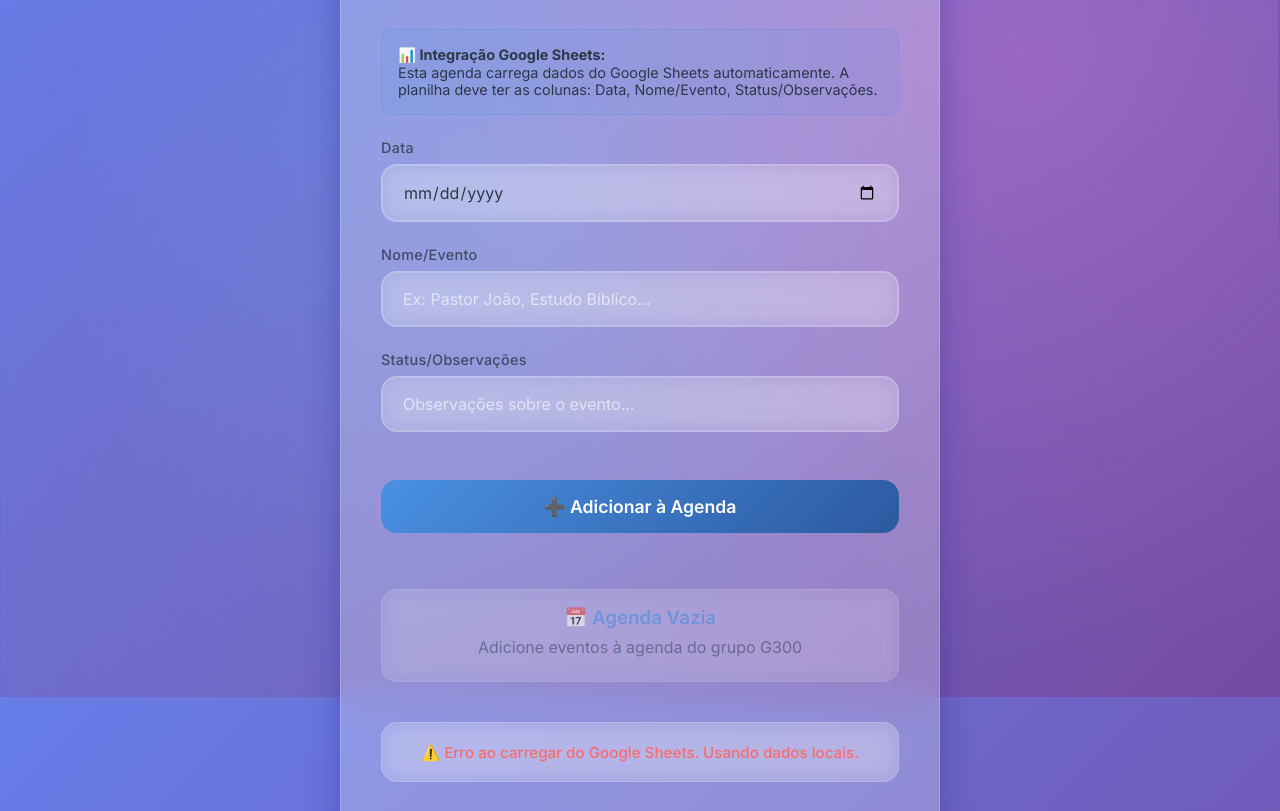
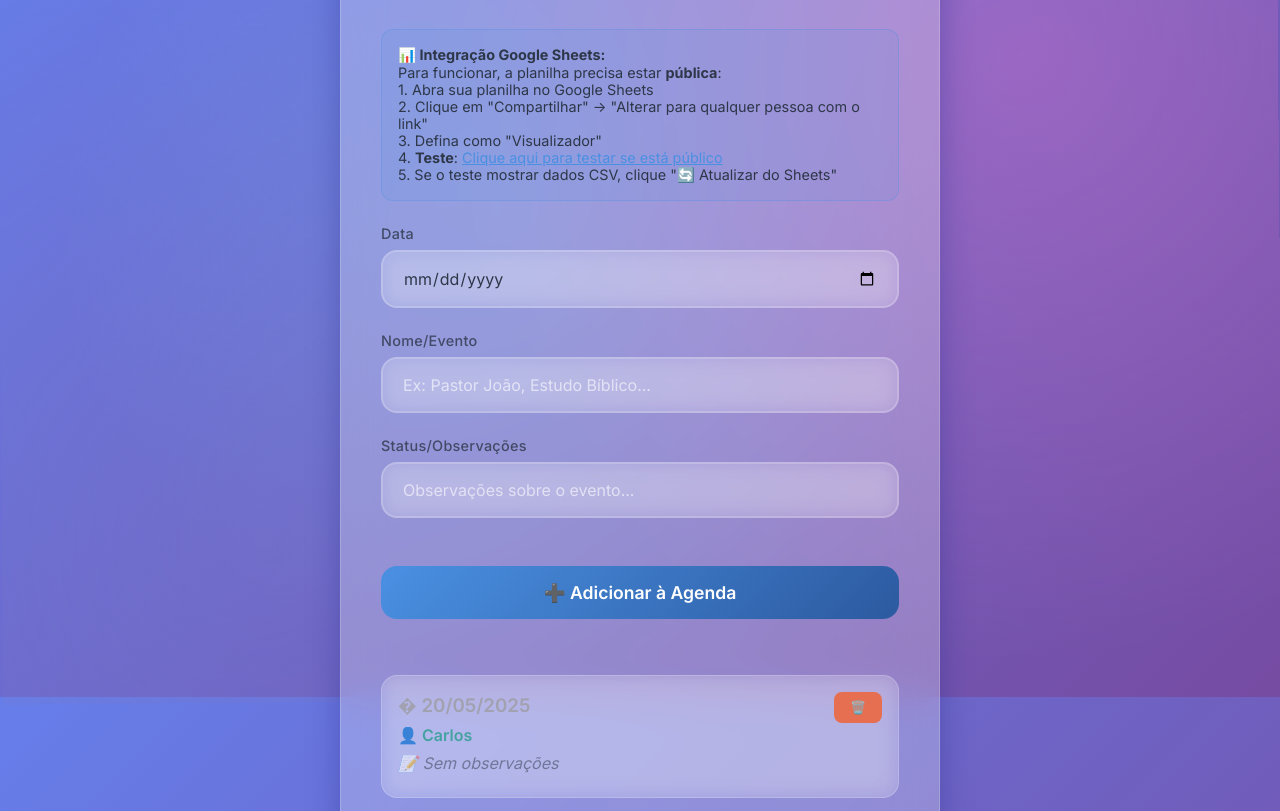
Before and after one commit to hikdobrazil/G300-Agenda, a plain HTML site: page index.html in a window 1280 px wide. Shown: the part 103-914 px from the top of the page. Drawn offline with Linux system fonts and the light colour scheme; no server answers.

Commit message:
Enhance Google Sheets integration instructions and error handling in agenda

```diff
--- a/index.html
+++ b/index.html
@@ -378,7 +378,12 @@
 
         <div style="background: rgba(74, 144, 226, 0.1); border: 1px solid rgba(74, 144, 226, 0.3); border-radius: 12px; padding: 1rem; margin-bottom: 1.5rem; font-size: 0.9rem;">
             <strong>📊 Integração Google Sheets:</strong><br>
-            Esta agenda carrega dados do Google Sheets automaticamente. A planilha deve ter as colunas: Data, Nome/Evento, Status/Observações.
+            Para funcionar, a planilha precisa estar <strong>pública</strong>:<br>
+            1. Abra sua planilha no Google Sheets<br>
+            2. Clique em "Compartilhar" → "Alterar para qualquer pessoa com o link"<br>
+            3. Defina como "Visualizador"<br>
+            4. <strong>Teste</strong>: <a href="https://docs.google.com/spreadsheets/d/1hS2Se47oOOcyeNXSpYYhQi4u8N2AoAm5aHiFJ58MfLk/export?format=csv&gid=0" target="_blank" style="color: #4a90e2;">Clique aqui para testar se está público</a><br>
+            5. Se o teste mostrar dados CSV, clique "🔄 Atualizar do Sheets"
         </div>
 
         <div class="input-group">
@@ -465,29 +470,103 @@
             try {
                 showResult('📊 Carregando agenda do Google Sheets...');
 
-                // For now, we'll use a public CSV export URL as a fallback
-                // This works without API key but requires the sheet to be public
+                // Test the CSV export URL
                 const csvUrl = `https://docs.google.com/spreadsheets/d/${SHEET_ID}/export?format=csv&gid=0`;
 
+                console.log('Tentando acessar:', csvUrl);
+
                 const response = await fetch(csvUrl);
+                console.log('Status da resposta:', response.status);
+                console.log('URL final:', response.url);
+
                 const csvText = await response.text();
+                console.log('Primeiros 200 caracteres da resposta:', csvText.substring(0, 200));
 
-                if (csvText.includes('<!DOCTYPE html>')) {
-                    throw new Error('Sheet is not public or accessible');
+                // Check for various indicators that the sheet is not public
+                if (response.status === 400 || response.status === 403 || response.status === 302 ||
+                    csvText.includes('<!DOCTYPE html>') ||
+                    csvText.includes('Sign in') ||
+                    csvText.includes('Request failed') ||
+                    csvText.includes('sheets.googleusercontent.com')) {
+
+                    // Try alternative approach - load sample data for demo
+                    loadSampleData();
+                    showError('⚠️ Planilha não está pública. Carregando dados de exemplo...');
+                    showError('🔗 Link para testar se está pública: https://docs.google.com/spreadsheets/d/' + SHEET_ID + '/export?format=csv&gid=0');
+                    return;
                 }
 
                 agendaItems = parseCSVData(csvText);
                 displayAgenda();
-                showResult('✅ Agenda carregada com sucesso!');
+
+                if (agendaItems.length > 0) {
+                    showResult(`✅ Agenda carregada! ${agendaItems.length} eventos encontrados.`);
+                } else {
+                    showResult('✅ Conectado ao Sheets, mas nenhum evento encontrado.');
+                }
 
             } catch (error) {
                 console.error('Error loading from Google Sheets:', error);
-                showError('⚠️ Erro ao carregar do Google Sheets. Usando dados locais.');
+                loadSampleData();
+                showError('⚠️ Erro ao conectar com Google Sheets. Carregando dados de exemplo...');
+                showError('📝 Para corrigir: Torne a planilha pública!');
+            }
+        }
 
-                // Fallback to localStorage
-                agendaItems = JSON.parse(localStorage.getItem('g300-agenda') || '[]');
-                displayAgenda();
-            }
+        function loadSampleData() {
+            // Load sample data based on your actual sheet structure
+            agendaItems = [
+                {
+                    id: 1,
+                    date: '20/05/2025',
+                    name: 'Carlos',
+                    status: '',
+                    sortDate: '2025-05-20'
+                },
+                {
+                    id: 2,
+                    date: '10/06/2025',
+                    name: 'Gerson',
+                    status: 'Palavra: Junior G300',
+                    sortDate: '2025-06-10'
+                },
+                {
+                    id: 3,
+                    date: '17/06/2025',
+                    name: 'Tonyglay',
+                    status: 'Desmarcado (substituto: irmão Oziel)',
+                    sortDate: '2025-06-17'
+                },
+                {
+                    id: 4,
+                    date: '11/07/2025',
+                    name: 'Bruno Pacheco',
+                    status: '',
+                    sortDate: '2025-07-11'
+                },
+                {
+                    id: 5,
+                    date: '15/07/2025',
+                    name: 'Neto (irmão da Juju)',
+                    status: 'REMARCADO para 20 de outubro',
+                    sortDate: '2025-07-15'
+                },
+                {
+                    id: 6,
+                    date: '12/08/2025',
+                    name: 'Pastor Nilson',
+                    status: '',
+                    sortDate: '2025-08-12'
+                },
+                {
+                    id: 7,
+                    date: '11/11/2025',
+                    name: 'Pastor Leonardo Neres',
+                    status: '',
+                    sortDate: '2025-11-11'
+                }
+            ];
+            displayAgenda();
         }
 
         function parseCSVData(csvText) {
@@ -577,7 +656,12 @@
 
         function showError(text) {
             clearMessages();
-            errorArea.textContent = text;
+            // If errorArea already has content, append to it
+            if (errorArea.textContent) {
+                errorArea.textContent += ' ' + text;
+            } else {
+                errorArea.textContent = text;
+            }
             errorArea.style.animation = 'shake 0.5s ease-out';
         }
 
```
